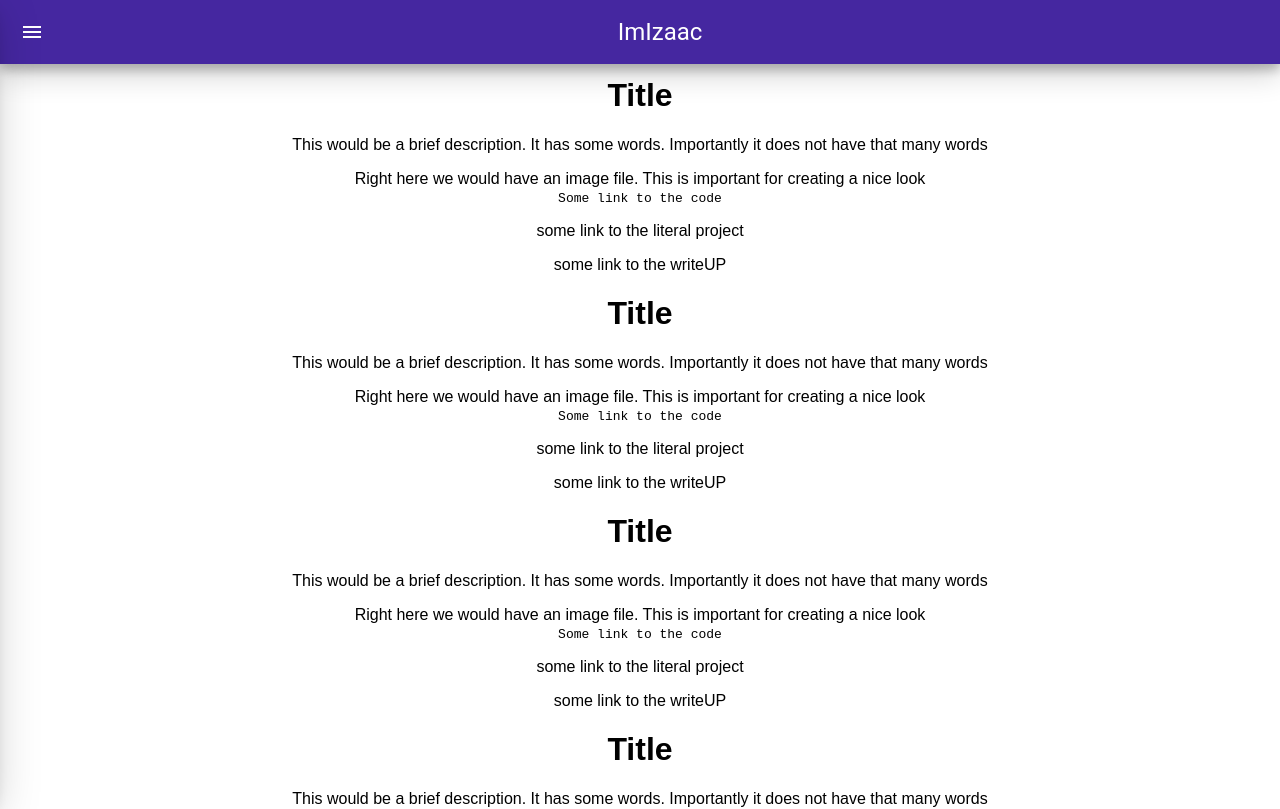
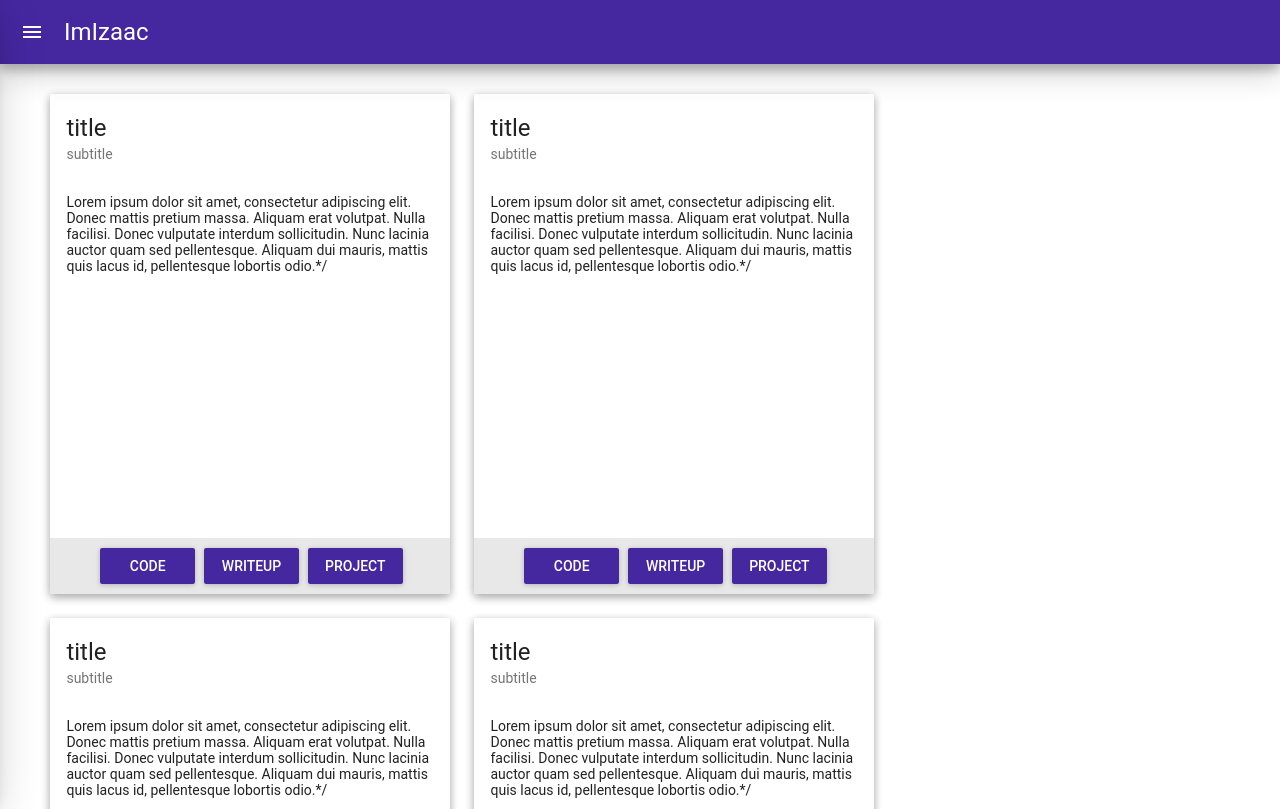
Before and after one commit to 0awful/imizaac.com, a React (Create React App) app: page /projects in a window 1280 px wide. Shown: the top 809 px of the page. Built offline with nearby package versions, Linux system fonts and the light colour scheme.

Commit message:
updated styles

```diff
--- a/src/App.css
+++ b/src/App.css
@@ -1,36 +1,3 @@
-.App {
-  text-align: center;
+* {
+  box-sizing: border-box;
 }
-
-.App-logo {
-  animation: App-logo-spin infinite 20s linear;
-  height: 80px;
-}
-
-.App-header {
-  background-color: #222;
-  height: 150px;
-  padding: 20px;
-  color: white;
-}
-
-.App-title {
-  font-size: 1.5em;
-}
-
-.App-intro {
-  font-size: large;
-}
-
-.Link {
-  text-decoration: none;
-}
-
-@keyframes App-logo-spin {
-  from {
-    transform: rotate(0deg);
-  }
-  to {
-    transform: rotate(360deg);
-  }
-}
--- a/src/NotFound.jsx
+++ b/src/NotFound.jsx
@@ -1,7 +1,15 @@
 import React from 'react';
 
+const style = {
+  textAlign: 'center',
+  position: 'absolute',
+  left: '45%',
+  right: '45%',
+  top: '30%'
+};
+
 const NotFound = () => (
-  <div>
+  <div style={style}>
     <h1>Page not found</h1>
     <a href="https://xkcd.com/1969/">Relevant XKCD</a>
   </div>
--- a/src/ProjectCard.jsx
+++ b/src/ProjectCard.jsx
@@ -1,20 +1,87 @@
 import React from 'react';
+import {
+  Card,
+  CardHeader,
+  CardMedia,
+  CardTitle,
+  CardText
+} from 'material-ui/Card';
+import RaisedButton from 'material-ui/RaisedButton';
+import {
+  Toolbar,
+  ToolbarGroup,
+  ToolbarSeparator,
+  ToolbarTitle
+} from 'material-ui/Toolbar';
+import Tabs from 'material-ui/Tabs';
 
-const ProjectCard = () => (
-  <div>
-    <h1>Title</h1>
-    <p>
-      This would be a brief description. It has some words. Importantly it does
-      not have that many words
-    </p>
-    <div>
-      Right here we would have an image file. This is important for creating a
-      nice look
-    </div>
-    <code>Some link to the code</code>
-    <p> some link to the literal project </p>
-    <p> some link to the writeUP</p>
-  </div>
+const cardStyles = {
+  display: 'inline-block',
+  position: 'relative',
+  width: '30%',
+  minWidth: '400px',
+  height: '40%',
+  minHeight: '500px',
+  float: 'left',
+  margin: '1%'
+};
+
+const toolbarStyles = {
+  position: 'absolute',
+  bottom: '0',
+  left: '0',
+  width: '100%',
+  justifyContent: 'flex-start'
+};
+
+const groupStyles = {
+  width: '27%',
+  marginLeft: '.5%',
+  marginRight: '2%',
+  padding: '0px'
+};
+
+const ProjectCard = props => (
+  <Card style={cardStyles} zDepth={2}>
+    <CardTitle title={props.title} subtitle={props.subtitle} />
+
+    <CardMedia />
+    <CardText>
+      {props.description}
+      <Toolbar style={toolbarStyles}>
+        <ToolbarGroup firstChild={true} style={groupStyles}>
+          <RaisedButton label="Code" primary={true} fullWidth={true} />
+        </ToolbarGroup>
+
+        <ToolbarGroup style={groupStyles}>
+          <RaisedButton label="Writeup" primary={true} fullWidth={true} />
+        </ToolbarGroup>
+        <ToolbarGroup lastChild={true} style={groupStyles}>
+          <RaisedButton label="Project" primary={true} fullWidth={true} />
+        </ToolbarGroup>
+      </Toolbar>*/
+    </CardText>
+
+    {/*  <CardActions>
+      <FlatButton label="Action!" />
+      <FlatButton label="Action!" />
+      <FlatButton label="Action!" />
+    </CardActions>
+
+
+    <Toolbar style={toolbarStyles}>
+      <ToolbarGroup firstChild={true}>
+        <RaisedButton label="Code" primary={true} />
+      </ToolbarGroup>
+
+      <ToolbarGroup>
+        <RaisedButton label="Writeup" primary={true} />
+      </ToolbarGroup>
+      <ToolbarGroup lastChild={true}>
+        <RaisedButton label="Project" primary={true} />
+      </ToolbarGroup>
+    </Toolbar>*/}
+  </Card>
 );
 
 export default ProjectCard;
--- a/src/Projects.jsx
+++ b/src/Projects.jsx
@@ -1,14 +1,29 @@
 import React from 'react';
 import ProjectCard from './ProjectCard.jsx';
 
+let title = 'title';
+let subtitle = 'subtitle';
+let description = `
+      Lorem ipsum dolor sit amet, consectetur adipiscing elit.
+      Donec mattis pretium massa. Aliquam erat volutpat. Nulla facilisi.
+      Donec vulputate interdum sollicitudin. Nunc lacinia auctor quam sed pellentesque.
+      Aliquam dui mauris, mattis quis lacus id, pellentesque lobortis odio.`;
+
+const style = {
+  paddingTop: '2%',
+  paddingLeft: '3%',
+  paddingRight: '3%',
+  alignItems: 'center',
+  justifyContent: 'center'
+};
+
 const Projects = () => (
-  // FIXME: THIS IS JUST A TEST
-  <div>
-    <ProjectCard />
-    <ProjectCard />
-    <ProjectCard />
-    <ProjectCard />
-    <ProjectCard />
+  <div style={style}>
+    <ProjectCard title={title} subtitle={subtitle} description={description} />
+    <ProjectCard title={title} subtitle={subtitle} description={description} />
+    <ProjectCard title={title} subtitle={subtitle} description={description} />
+    <ProjectCard title={title} subtitle={subtitle} description={description} />
+    <ProjectCard title={title} subtitle={subtitle} description={description} />
   </div>
 );
 
```
